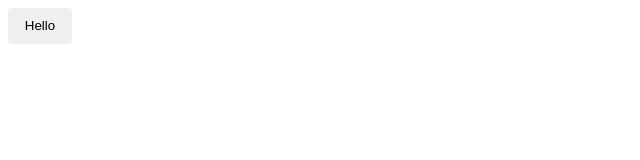
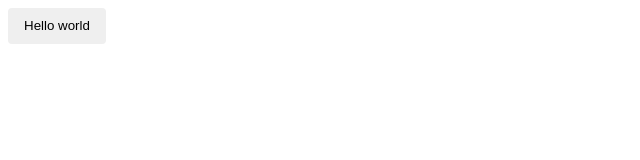
Before and after one commit to Arya2702/angular-ivy-rygad2, an Angular app: page / in a window 1280 px wide. Shown: the top 160 px of the page, without its empty margins (0-640 px from the left). Built offline with nearby package versions, Linux system fonts and the light colour scheme.

Commit message:
1 file modified

```diff
--- a/src/app/app.component.html
+++ b/src/app/app.component.html
@@ -1 +1 @@
-<button mat-button> Hello </button>
+<button mat-button> Hello world </button>
```
